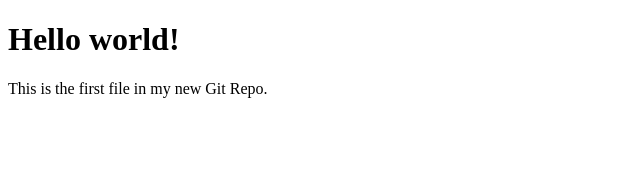
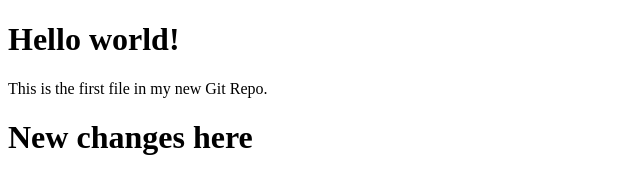
Before and after one commit to gitsourav/demo-html, a plain HTML site: page index.html in a window 1280 px wide. Shown: the whole page, without its empty margins (0-640 px from the left). Drawn offline with Linux system fonts and the light colour scheme.

Commit message:
Update index.html

```diff
--- a/index.html
+++ b/index.html
@@ -7,6 +7,7 @@
 
 <h1>Hello world!</h1>
 <p>This is the first file in my new Git Repo.</p>
+  <h1>New changes here</h1>
 
 </body>
 </html>
```
